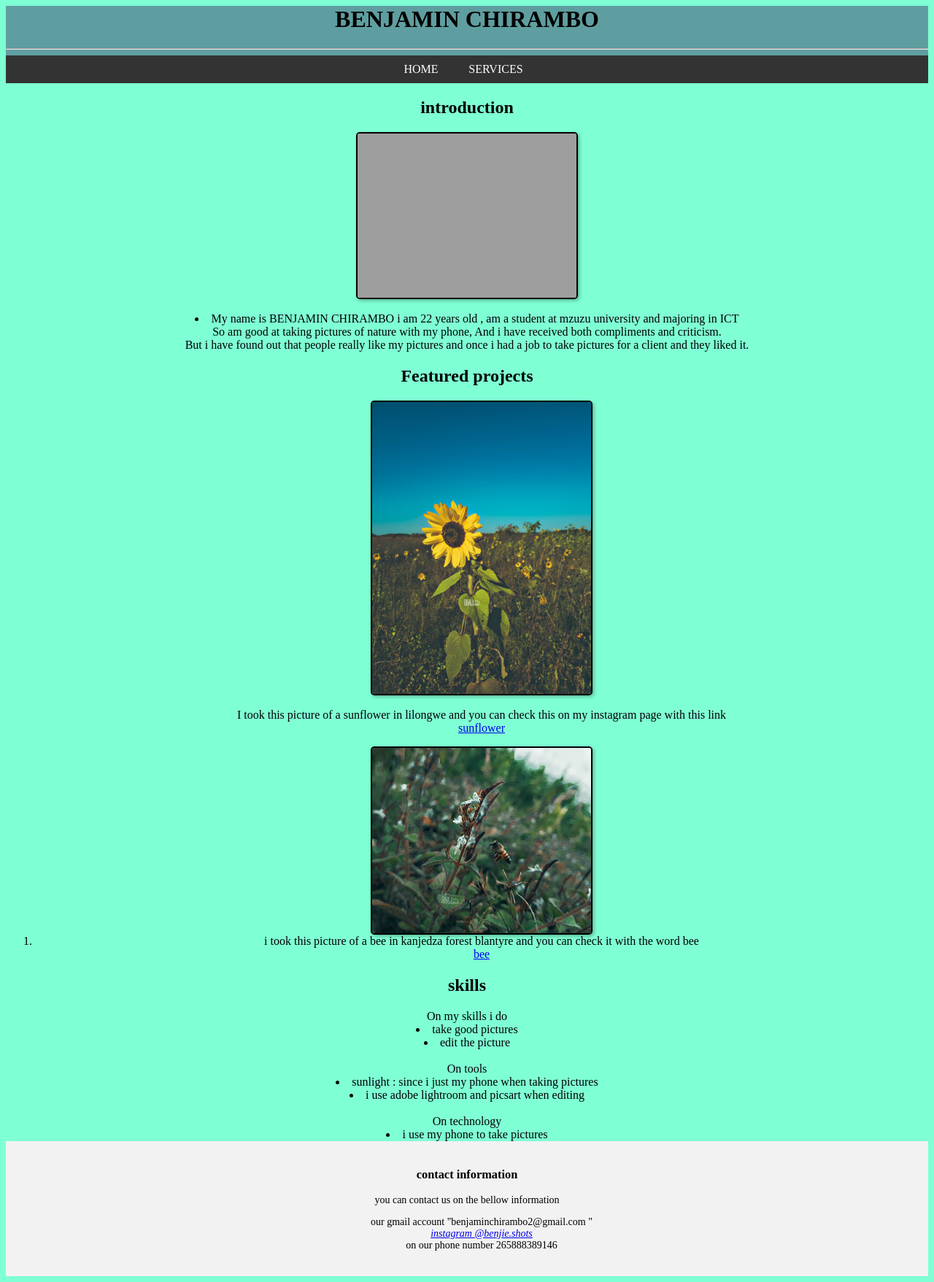
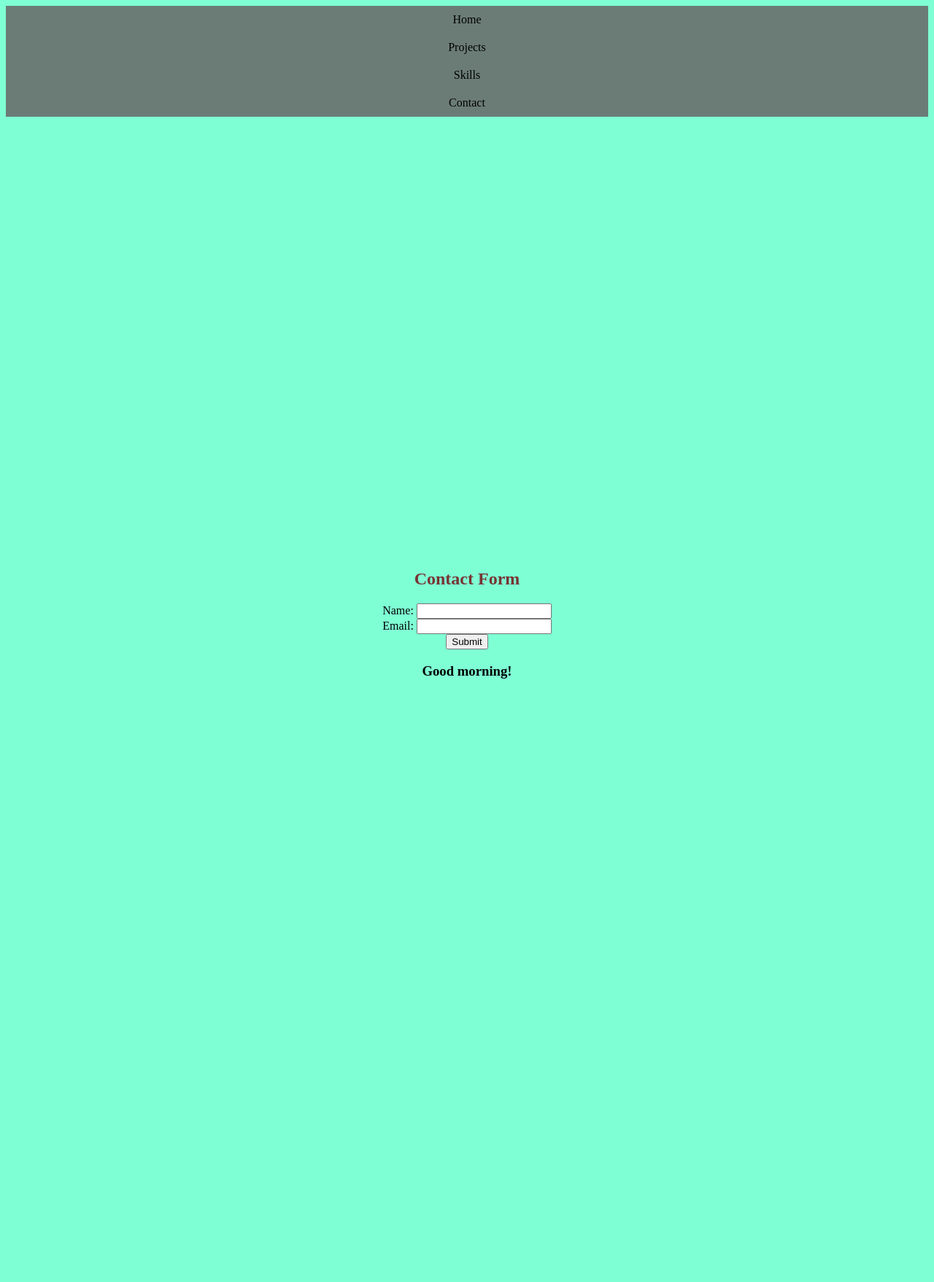
Before and after one commit to YamikaniBanda/my-portfolio2, a PHP site: page / in a window 1280 px wide. Shown: the whole page at 73% size. After the commit the page ends 930 px from the top, so only its background shows below. Run offline with PHP 8.4, Linux system fonts and the light colour scheme; grey boxes are pictures that could not be loaded.

Commit message:
third commit

```diff
--- a/index.html
+++ b/index.html
@@ -1,59 +1,48 @@
-<! DOCTYPE>
-<html lang="en-us">
+<!DOCTYPE html>
+<html>
+<head>
+  <title>HOME</title>
+  <link rel="stylesheet" type="text/css" href="style.css">
+  <script src="script.js"></script>
+</head>
+<body>
 
-<body>
-<link rel="stylesheet" href="style.css">
-<header class="header"><h1> BENJAMIN CHIRAMBO</h1>
-<hr>
-<nav class="nav main-nav">
+  <nav>
     <ul>
-        <li>
-            <a href="HOME.html">HOME</a>
-            <a href="SERVICES.html">SERVICES</a>
-        </li>
+      <li><a href="index.html">Home</a></li>
+      <li><a href="projects.html">Projects</a></li>
+      <li><a href="skills.html">Skills</a></li>
+      <li><a href="contact.html">Contact</a></li>
     </ul>
-</nav>
-</header>
-<section>
-    <div id="container3">
-<h2>introduction</h2>
-<p1>
-        <div id="container">
-        <img src="BENJIE.jpg" alt="photo of me"> </div><br>
-   <li> My name is BENJAMIN CHIRAMBO i am 22 years old , am a student at mzuzu university and majoring in ICT <br>
-    So am good at taking pictures of nature with my phone, And i have received both  compliments and criticism.<br>
-    But i have found out that people really like my pictures and once i had a job to take pictures for a client and they liked it. </li>
-</p1>
-<h2>Featured projects</h2>
-<p2>
-    <ol> <div id="container1"><img id="flower" src="flower.jpg"></div> <br>I took this picture of a sunflower in lilongwe and you can check this on my instagram page
-    with this link<br><a href="https://www.instagram.com/p/Crq90FWI_xR/?utm_source=ig_web_copy_link&igshid=MzRlODBiNWFlZA==">sunflower</a></ol>
-    <ol> <div id="container2"><img id="bee" src="bee.jpg"></div><li>i took this picture of a bee in kanjedza forest blantyre and you can check it with the word bee<br></li><a href="//www.instagram.com/p/Cp5PDacIhV4/?utm_source=ig_web_copy_link&igshid=MzRlODBiNWFlZA== ">bee</a></ol>
-</p2>
-<h2>skills</h2>
-<p2>
-On my skills i do <br>
-<li>take good pictures</li>
-<li>edit the picture</li> <br>
-On tools
-<li>sunlight : since i just  my phone when taking pictures</li>
-<li>i use adobe lightroom and picsart when editing</li><br>
- On technology
- <li>i use my phone to take pictures</li>
-</p2>
+  </nav>
+
+  <div class="slideshow-container">
+    <div class="slide">
+      <img src="p1.jpg" alt="Slide 1">
     </div>
-</section>
+    <div class="slide">
+      <img src="a1.jpg" alt="Slide 2">
+    </div>
+    <div class="slide">
+      <img src="L1.jpg" alt="Slide 3">
+    </div>
+  </div>
 
-<footer>
-    <div class="footer-content">
-    <h3>contact information</h3>
-    <p3> you can contact us on the bellow information</p3>
-    <ul>
-        our gmail account "benjaminchirambo2@gmail.com "<br>
-        <a href="https://www.instagram.com/benjie.shots/"><i class="fa-instagram">instagram @benjie.shots</i></a><br>
-        on our phone number 265888389146
-    </ul>
-</div>
-</footer>
+  <h2>Contact Form</h2>
+  <form id="contactForm" onsubmit="return validateForm()">
+    <div>
+      <label for="name">Name:</label>
+      <input type="text" id="name" name="name" required>
+      <span id="nameError" class="error"></span>
+    </div>
+    <div>
+      <label for="email">Email:</label>
+      <input type="email" id="email" name="email" required>
+      <span id="emailError" class="error"></span>
+    </div>
+    <button type="submit">Submit</button>
+  </form>
+  <h3 id="greeting"></h3>
+
 </body>
 </html>
--- /dev/null
+++ b/script.js
@@ -0,0 +1,144 @@
+//1.HOME PAGE
+//1.1SLIDE SHOW
+document.addEventListener("DOMContentLoaded", function(event) {
+  var slides = document.querySelectorAll(".slide");
+  var currentSlide = 0;
+
+  function showSlide(n) {
+    slides[currentSlide].classList.remove("active");
+    currentSlide = (n + slides.length) % slides.length;
+    slides[currentSlide].classList.add("active");
+  }
+
+
+  setInterval(function() {
+    showSlide(currentSlide + 1);
+  }, 3000);
+
+
+});
+
+
+//1.2form validation
+function validateForm() {
+  var name = document.getElementById('name').value;
+  var email = document.getElementById('email').value;
+
+  var nameError = document.getElementById('nameError');
+  var emailError = document.getElementById('emailError');
+
+  var isValid = true;
+
+  nameError.textContent = "";
+  emailError.textContent = "";
+
+  if (name === "") {
+    nameError.textContent = "Name is required.";
+    isValid = false;
+  }
+
+  if (email === "") {
+    emailError.textContent = "Email is required.";
+    isValid = false;
+  } else if (!isValidEmail(email)) {
+    emailError.textContent = "Invalid email format.";
+    isValid = false;
+  }
+
+  return isValid;
+}
+
+function isValidEmail(email) {
+  // Basic email validation using regular expression
+  var emailPattern = /^[^\s@]+@[^\s@]+\.[^\s@]+$/;
+  return emailPattern.test(email);
+}
+
+// 1.3 greetinggs
+window.onload = function() {
+  var greetingElement = document.getElementById('greeting');
+  var currentHour = new Date().getHours();
+  var greeting;
+
+  if (currentHour < 12) {
+    greeting = 'Good morning!';
+  } else if (currentHour < 18) {
+    greeting = 'Good afternoon!';
+  } else {
+    greeting = 'Good evening!';
+  }
+
+  greetingElement.innerHTML = greeting;
+};
+
+//2.project page
+//SEARCH MECHANISM
+function searchProjects() {
+  var input, filter, ol, li, h2, i, txtValue;
+  input = document.getElementById("searchInput");
+  filter = input.value.toUpperCase();
+  ol = document.getElementById("projectlist");
+  li = ol.getElementsByTagName("li");
+
+  for (i = 0; i < li.length; i++) {
+    h2 = li[i].getElementsByTagName("h2")[0];
+    txtValue = h2.textContent || h2.innerText;
+    if (txtValue.toUpperCase().indexOf(filter) > -1) {
+      li[i].style.display = "";
+    } else {
+      li[i].style.display = "none";
+    }
+  }
+}
+//3.tooltip
+document.addEventListener('DOMContentLoaded', function () {
+  tippy('ol', {
+      allowHTML: true,
+      theme: 'light',
+  });
+});
+
+//4.contact
+function initMap() {
+  var myLatLng = { lat: -13.963213, lng: 33.774119 };
+
+  var map = new google.maps.Map(document.getElementById('map'), {
+      center: myLatLng,
+      zoom: 10
+  });
+
+  var marker = new google.maps.Marker({
+      position: myLatLng,
+      map: map,
+      title: 'My Location'
+  });
+}
+
+//4.1 form validation
+function contactv() {
+  var name = document.getElementById('name').value;
+  var phone = document.getElementById('Pnumber').value;
+
+  var nameError = document.getElementById('nameError');
+  var emailError = document.getElementById('phonenumberError');
+
+  var isValid = true;
+
+  nameError.textContent = "";
+  phonenumberError.textContent = "";
+
+  if (name === "") {
+    nameError.textContent = "Name is required.";
+    isValid = false;
+  }
+
+  if (phone === "") {
+    phonenumberError.textContent = "phone number is required.";
+    isValid = false;
+  } else if (!isValidPhonenumber(phone)) {
+    phonenumberError.textContent = "Invalid email format.";
+    isValid = false;
+  }
+
+  return isValid;
+}
--- a/style.css
+++ b/style.css
@@ -1,56 +1,66 @@
-header{
-    background-color: cadetblue;
-    text-align: center;
-}
-nav {
-    background-color: #333;
-    color: #fff;
-    padding: 10px;
-  }
-
+/* nav bar */
 nav ul {
   list-style-type: none;
   margin: 0;
   padding: 0;
-    word-spacing: 1cm;
 }
 
 nav ul li {
-    display: inline-block;
-    margin-right: 10px;
+  display: inline;
 }
 
 nav ul li a {
+  display: block;
+  padding: 10px;
+  text-decoration: none;
+  color: #000;
+  background-color: hsla(154, 3%, 43%, 0.921);
+}
+
+nav ul li a:hover {
+  background-color: #999;
   color: #fff;
-    text-decoration: none;
 }
-  img {
-    width: 300px;
-    border: 2px solid black;
-    border-radius: 5px;
-    box-shadow: 2px 2px 5px rgba(0, 0, 0, 0.3);
+
+/*index file*/
+.slideshow-container {
+  position: relative;
+  width: 50%;
+  height: 600px;
+  overflow: hidden;
+  object-fit: cover;
   align-items: center;
 }
-.container {
-    max-width: 800px;
-    margin: 0 auto;
-    padding: 20px;
+
+.slide {
+  position: absolute;
+  top: 0;
+  left: 0;
+  width: 100%;
+  height: 100%;
+  opacity: 0;
+  transition: opacity 1s ease-in-out;
+  object-fit: cover;
+  align-items: center;
 }
-.container3{
-    background-color: darkgray;
+
+.slide.active {
+  opacity: 1;
+}
+/*project file*/
+.image {
+  width: 200px;
+  height: 200px;
+  object-fit: cover;
+  margin: 10px;
 }
 body{
-    font-family: serif;
+background-color:aquamarine;
 text-align: center;
-   background-color: aquamarine;
+text-decoration: wavy;
 }
-
-footer {
-    background-color: #f2f2f2;
-    padding: 20px;
-    text-align: center;
+h2{
+  font-family: 'Times New Roman', Times, serif;
+  font-size: bigger;
+  color: #773434;
 }
-
-.footer-content {
-    font-size: 14px;
-}
```
Also changed, not shown: contact.html (added, +48 -0 lines), projects.html (added, +49 -0 lines), skills.html (added, +36 -0 lines), L1.jpg (added), L2.jpg (added), L3.jpg (added), a1.jpg (added), 5 other files. Lines whose indentation alone changed are shown as unchanged.
